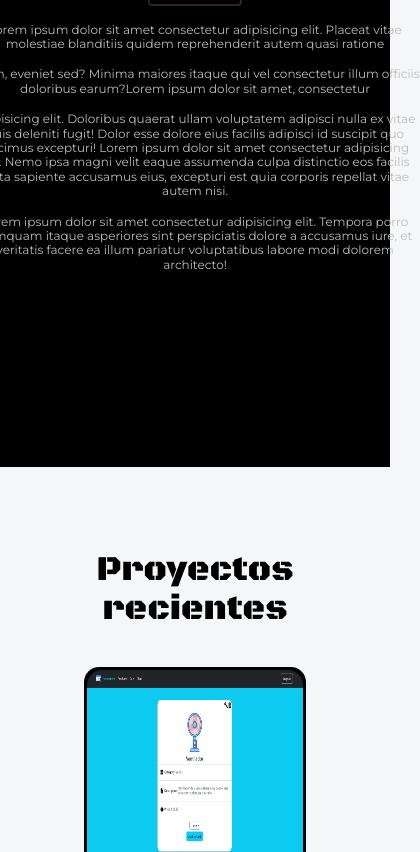
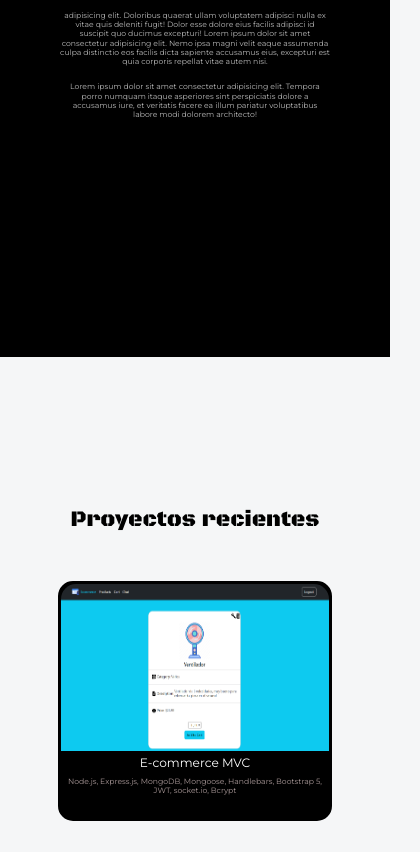
Before and after one commit to JuanIgnacio25/Portfolio, a React (Vite) app: page / in a window 390 px wide. Shown: the part 1148-2000 px from the top of the page, 420 px wide, since content can reach past the window. Built offline with nearby package versions, Linux system fonts and the light colour scheme.

Commit message:
Portfolio adaptados para dispositivos pequeños

```diff
--- a/src/App.css
+++ b/src/App.css
@@ -120,7 +120,6 @@
 
 .projects p {
   color: #a99;
-  font-size: 1em;
 }
 
 .projects {
@@ -129,20 +128,12 @@
   align-items: center;
   justify-content: center;
   text-align: center;
+  margin-top: 50px;
   min-height: 100vh;
 }
 
 .projects-container {
-  margin-top: 35px;
-}
-
-.projects-container img {
-  height: 100%;
-  width: 100%;
-  padding-bottom: 10px;
-  border-radius: 15px 15px 0px 0px;
-  display: block;
-  transition: opacity 0.3s ease;
+  margin-top: 11px;
 }
 
 .project-col {
@@ -157,8 +148,8 @@
   flex-direction: column;
   justify-content: center;
   align-items: center;
-  height: 400px;
-  max-height: 65vh;
+  height: 425px;
+  max-height: 80vh;
   width: 80%;
   margin-top: 20px;
   position: relative;
@@ -167,8 +158,17 @@
   background: #000;
 }
 
+.project img {
+  height: 300px;
+  width: 100%;
+  padding-bottom: 10px;
+  border-radius: 15px 15px 0px 0px;
+  display: block;
+  transition: opacity 0.3s ease;
+}
+
 .project-description {
-  height: 24%;
+  height: 28%;
   width: 80%;
   transition: opacity 0.3s ease;
 }
@@ -350,44 +350,51 @@ footer {
 
 
 
-@media screen and (max-width: 1400px) {
-
-  .project h3 {
-    font-size: 1.5em;
+@media screen and (max-width: 1200px) {
+  .projects-container {
+    margin-top: 5px;
   }
 
-  .projects p {
-    font-size: 0.9em;
+  .project {
+    height: 425px;
+    max-height: 80vh;
+    width: 80%;
+    margin-top: 20px;
+    position: relative;
+    border: 3px solid #000;
+    border-radius: 15px;
+    background: #000;
   }
 
-  .project-title {
-    margin-top: 80px;
+  .project img {
+    height: 280px;
+    width: 100%;
+  }
+
+  .project-description {
+    height: 33%;
+    width: 80%;
   }
 }
 
-@media screen and (max-width: 992px) {
+@media screen and (max-width: 990px) {
 
-  .projects-container {
+  .project {
+    height: 350px;
+    max-height: 80vh;
+    width: 65%;
     margin-top: 30px;
   }
 
-
-  .project {
-    height: 350px;
-    width: 65%;
-    margin-bottom: 30px;
-  }
-
   .project img {
-    height: 250px;
-    width: 100%;
-    padding-bottom: 5px;
+    height: 230px;
   }
 
   .project-description {
-    height: 28%;
+    height: 33%;
   }
-}
+
+  }
 
 
 
@@ -442,12 +449,10 @@ footer {
   .about-me-description {
     text-align: center;
     width: 450px;
+    padding: 5px;
   }
 
   /* Proyectos */
-  .projects h3 {
-    font-size: 1.2em;
-  }
 
   .projects-container {
     margin-top: 10px;
@@ -471,6 +476,10 @@ footer {
     width: 95%;
   }
 
+  .overlay {
+    display: none;
+  }
+
   /* Technologies */
   .technologies-container i {
     font-size: 35px;
@@ -479,17 +488,83 @@ footer {
   /* Contact */
 
   .contact-container {
-    padding-top: 13px;
-    background: #544;
     width: 400px;
     height: 120px;
-    border-radius: 20px;
-    border: 3px solid #bbb;
-    box-shadow: 5px 5px 11px 1px rgba(6, 6, 6, 0.75);
-    -webkit-box-shadow: 5px 5px 11px 1px rgba(6, 6, 6, 0.75);
-    -moz-box-shadow: 5px 5px 11px 1px rgba(6, 6, 6, 0.75);
-    position: relative;
-    top: 150px;
+  }
+
+  /* Footer */
+  .social-network-icons a {
+    width: 45px;
+    height: 45px;
+  }
+
+  .social-network-icons i {
+    font-size: 1.3rem;
   }
 
 }
+
+@media screen and (max-width: 460px) {
+
+  /* Hero */
+  .img-container {
+    height: 160px;
+    width: 160px;
+  }
+
+  /* About me */
+  .about-me-container {
+    margin-top: auto;
+  }
+
+  .about-me-description {
+    width: 280px;
+  }
+
+  /* Projects */
+  .projects-container {
+    margin-top: 10px;
+  }
+
+
+  .project {
+    height: 240px;
+    width: 80%;
+    margin-bottom: 30px;
+  }
+
+  .project img {
+    height: 200px;
+    width: 100%;
+    padding-bottom: 5px;
+  }
+
+  .project-description {
+    height: 31%;
+    width: 95%;
+  }
+
+  /* Technologies */
+
+  /* Contact */
+  .contact {
+  height: 100px;
+}
+
+  .contact-container {
+    width: 230px;
+    height: 90px;
+    top: 50px;
+  }
+
+  /* Footer */
+  .social-network-icons a {
+    width: 40px;
+    height: 40px;
+  }
+
+  .social-network-icons i {
+    color: #000;
+    font-size: 1.1rem;
+  }
+}
--- a/src/components/Footer.jsx
+++ b/src/components/Footer.jsx
@@ -37,7 +37,8 @@ const Footer = () => {
         </a>
       </div>
       <div className="copyrights">
-        Creado por Juan Ignacio Colli (2022) &#169;
+        <p>Creado por Juan Ignacio Colli (2022) &#169;</p>
+
       </div>
     </footer>
   );
--- a/src/index.css
+++ b/src/index.css
@@ -35,7 +35,7 @@ h2 {
 }
 
 h3 {
-  font-size: 1.8em;
+  font-size: 1.7em;
   line-height: 1.1;
 }
 
@@ -63,3 +63,21 @@ p {
     line-height: 1.2;
   }
 }
+
+@media screen and (max-width: 460px){
+  h1{
+    font-size: 1.4em;
+  }
+  h2 {
+    font-size: 1.06em;
+  }
+
+  h3{
+    font-size: 0.76rem;
+  }
+
+  p{
+    font-size: 0.48em;
+    line-height: 1.2;
+  }
+}
```
